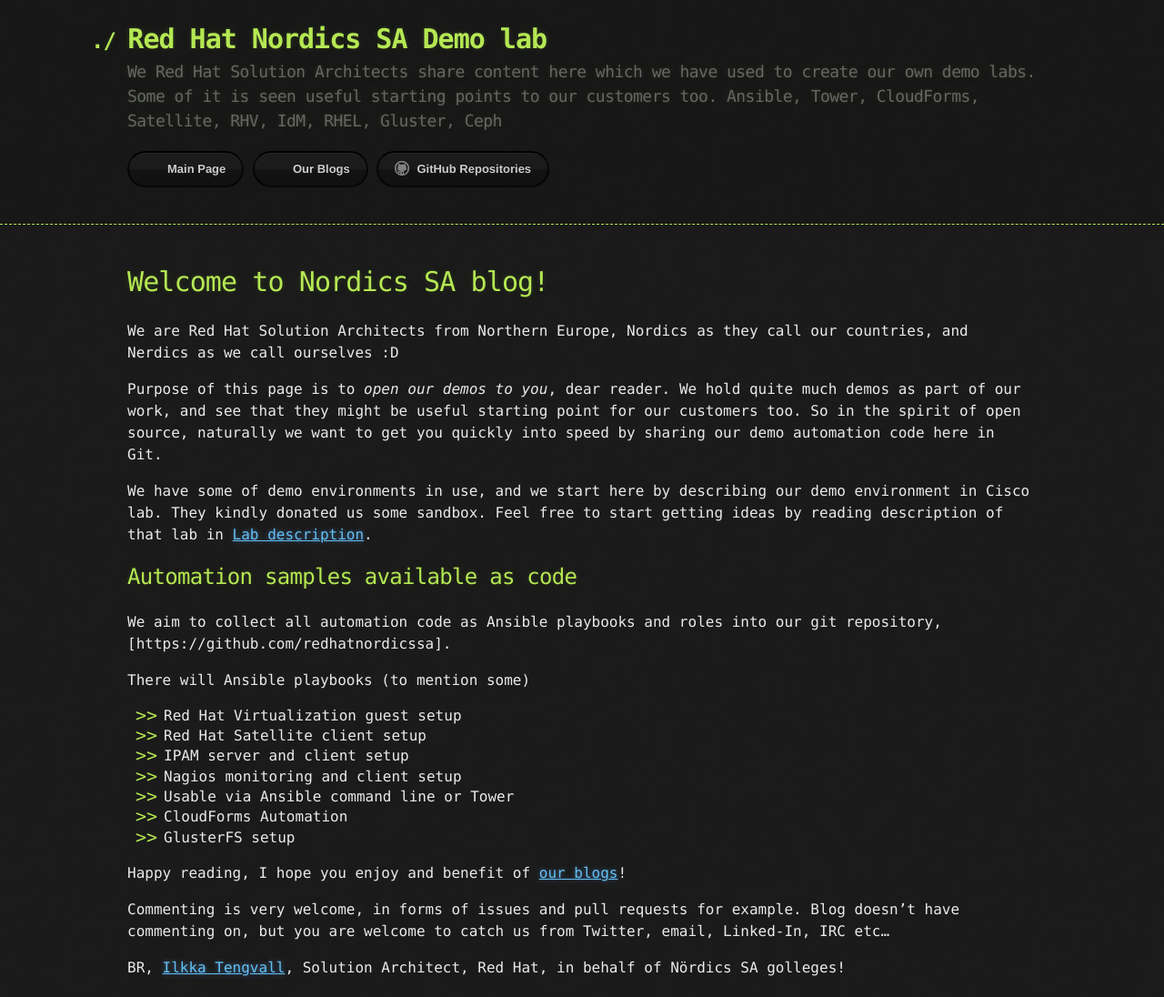
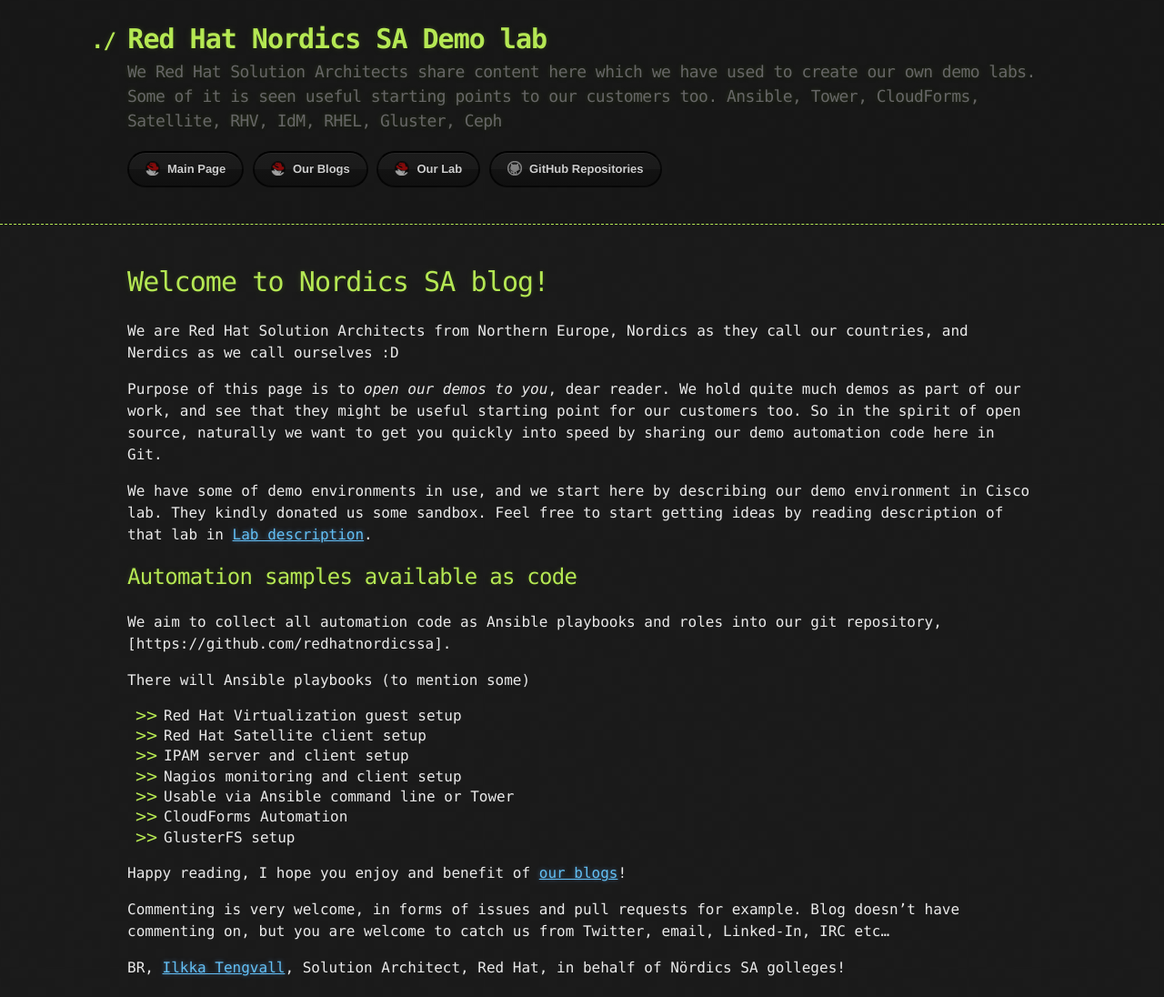
Before and after one commit to RedHatNordicsSA/RedHatNordicsSA.github.io, a Jekyll site: the page built from index.md, in a window 1280 px wide. Shown: the whole page at 91% size. Built offline with Jekyll 4.4.1, drawn with Linux system fonts in a browser that asks for light colours; our own code applies the rules of GitHub Pages for plain Markdown files.

Commit message:
add shadowman button and lab description link

```diff
--- a/_layouts/default.html
+++ b/_layouts/default.html
@@ -17,11 +17,12 @@
         <h2>{{ site.description | default: site.github.project_tagline }}</h2>
 
         <section id="navigation">
-          <a href="/index.html" class="btn btn"><span class="icon"></span>Main Page</a>
-          <a href="/blogs/index.html" class="btn btn"><span class="icon"></span>Our Blogs</a>
+          <a href="/index.html" class="btn btn-redhat"><span class="icon"></span>Main Page</a>
+          <a href="/blogs/index.html" class="btn btn-redhat"><span class="icon"></span>Our Blogs</a>
+          <a href="/lab-description.html" class="btn btn-redhat"><span class="icon"></span>Our Lab</a>
           {% if site.show_downloads %}
             <a href="{{ site.github.zip_url }}" class="btn">Download as .zip</a>
-            <a href="{{ site.github.tar_url }}" class="btn">Download as .tar.gz</a>
+            <a href="{{ site.github.tar_url }}" class="btn ">Download as .tar.gz</a>
           {% endif %}
           <a href="https://github.com/RedHatNordicsSA" class="btn btn-github"><span class="icon"></span>GitHub Repositories</a>
         </section>
--- a/_sass/jekyll-theme-hacker.scss
+++ b/_sass/jekyll-theme-hacker.scss
@@ -228,6 +228,11 @@
   background: url("../images/blacktocat.png") 0 0 no-repeat;
 }
 
+.btn-redhat .icon {
+  opacity: 0.6;
+  background: url("../images/shadowman.png") 0 0 no-repeat;
+}
+
 /* Links
    a, a:hover, a:visited
 */
```
Also changed, not shown: assets/images/shadowman.png (added).
